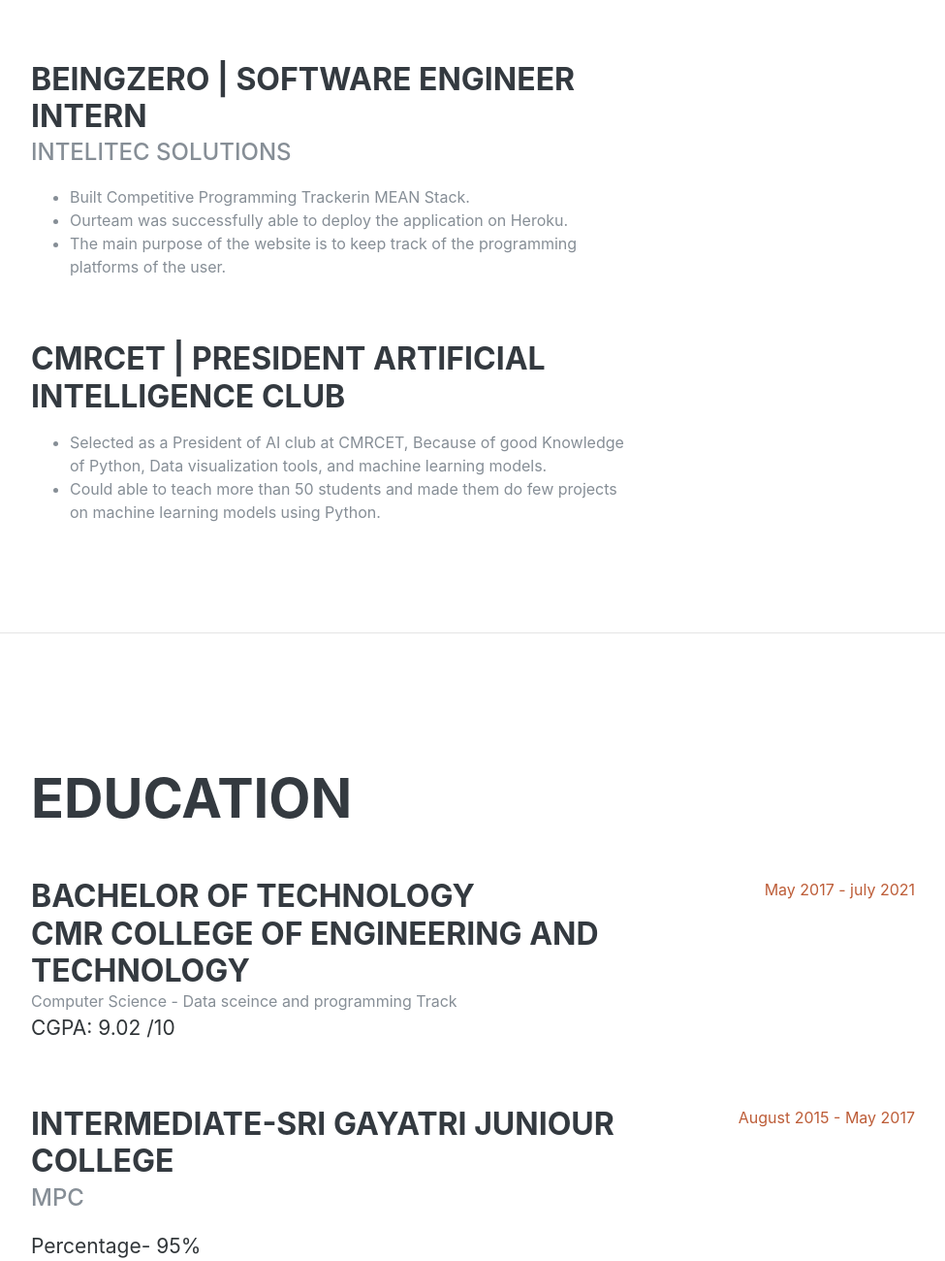
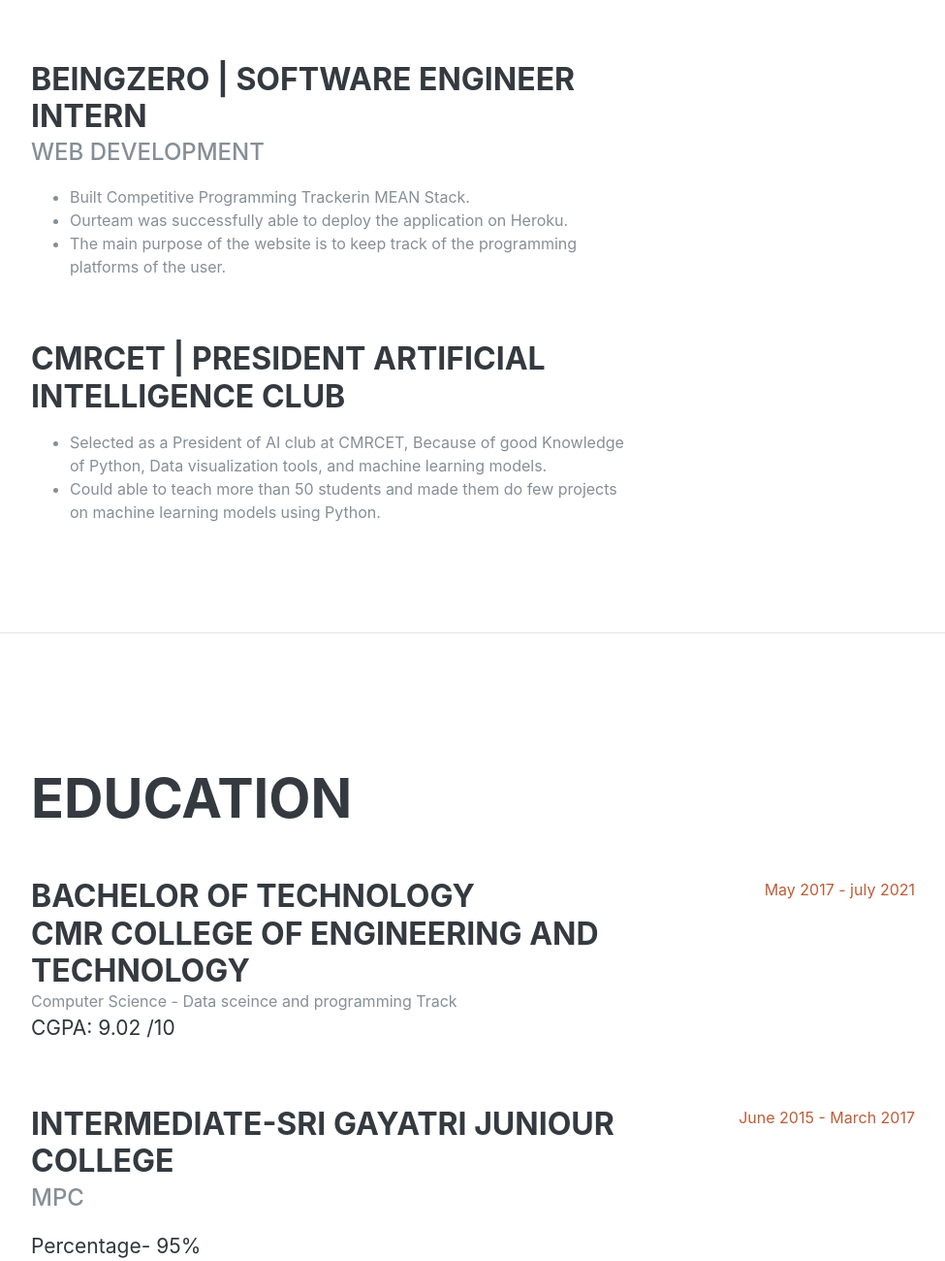
Before and after one commit to sravan1947/Resume, a website: page Public/index.html in a window 1280 px wide. Shown: the part 1320-2620 px from the top of the page at 97% size, without its empty margins (288-1263 px from the left). Drawn offline with Linux system fonts and the light colour scheme; a web font is replaced by a local one.

Commit message:
changes added

```diff
--- a/Public/index.html
+++ b/Public/index.html
@@ -119,7 +119,7 @@
         <div class="resume-item d-flex flex-column flex-md-row justify-content-between mb-5">
           <div class="resume-content">
             <h3 class="mb-0">BEINGZERO | Software Engineer Intern</h3>
-            <div class="subheading mb-3">Intelitec Solutions</div>
+            <div class="subheading mb-3">Web Development</div>
             <ul >
               <li>Built Competitive Programming Trackerin MEAN Stack.</li>
               <li>Ourteam was successfully able to deploy the application on Heroku.</li>
@@ -179,7 +179,7 @@
             <p>Percentage- 95%</p>
           </div>
           <div class="resume-date text-md-right">
-            <span class="text-primary">August 2015 - May 2017</span>
+            <span class="text-primary">June 2015 - March 2017</span>
           </div>
         </div>
 
```
